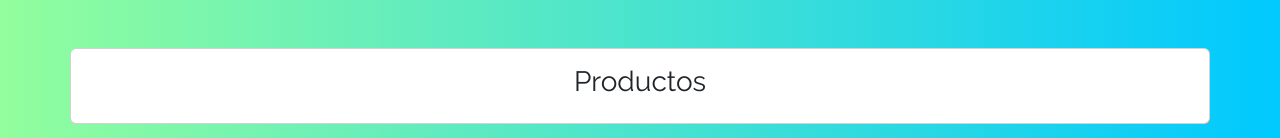
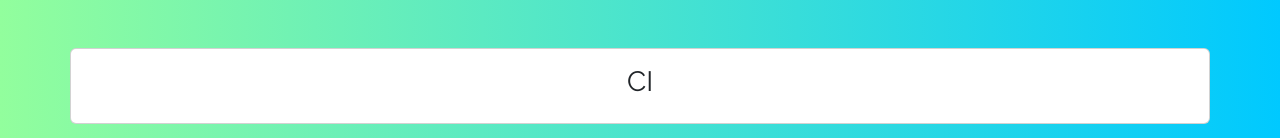
Before and after one commit to Ricarthur1/CRUDProductos, an Angular app: page / in a window 1280 px wide. Shown: the top 138 px of the page. Built offline with nearby package versions, Linux system fonts and the light colour scheme.

Commit message:
cambiando titulo

```diff
--- a/src/app/components/productos/productos.component.html
+++ b/src/app/components/productos/productos.component.html
@@ -4,7 +4,7 @@
       <div class="col-lg-8 offset-lg-2"></div>
       <div class="card">
         <div class="card-body">
-          <h3 class="titulo">Productos</h3>
+          <h3 class="titulo">CI</h3>
         </div>
       </div>
     </div>
```
